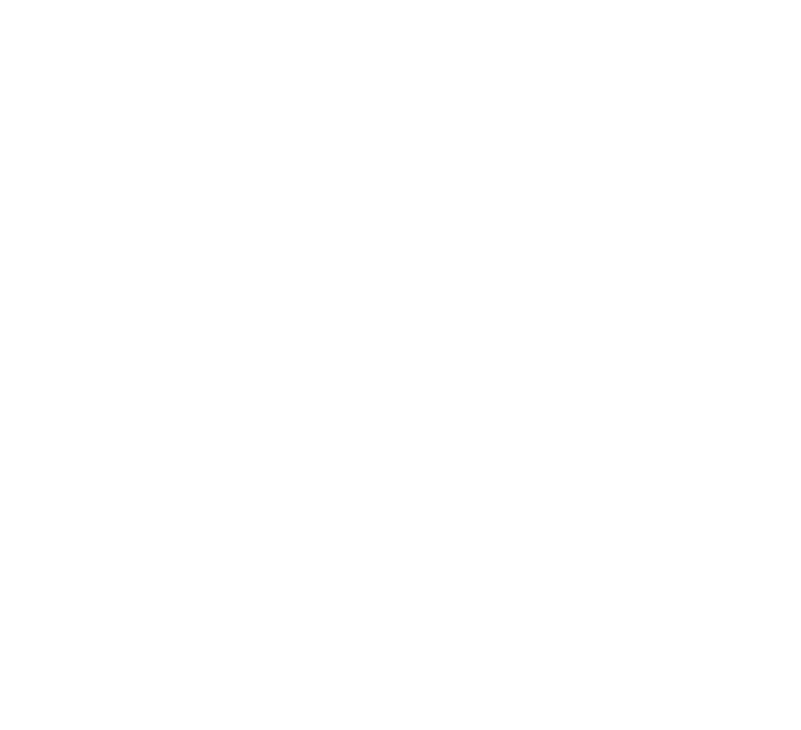
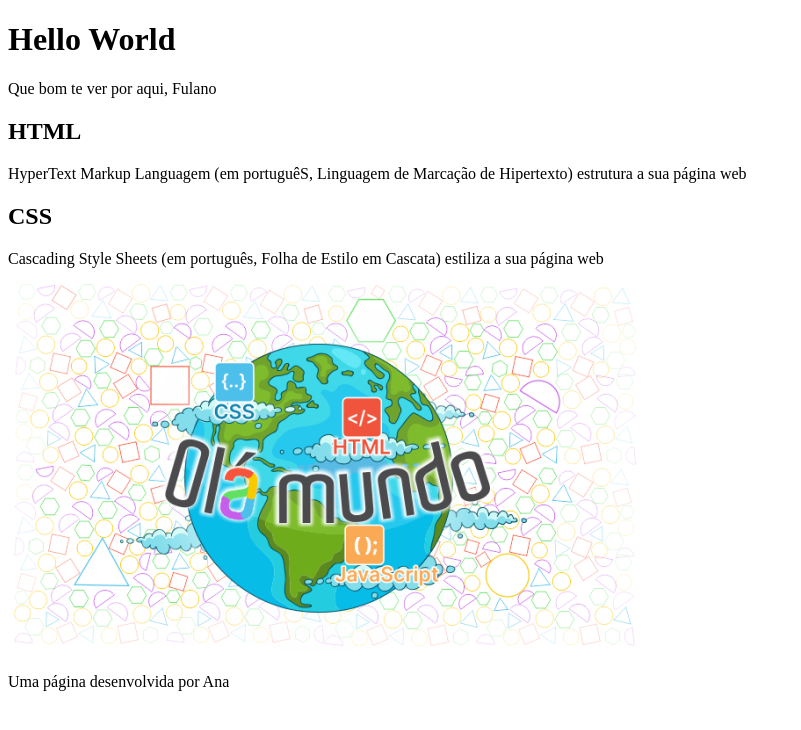
Before and after one commit to AnaLauraProf/Hello-world, a plain HTML site: page index.html in a window 1280 px wide. Shown: the whole page, without its empty margins (0-801 px from the left). Drawn offline with Linux system fonts and the light colour scheme.

Commit message:
finalizando a página HTML

```diff
--- a/index.html
+++ b/index.html
@@ -6,6 +6,29 @@
     <title>Hello World</title>
 </head>
 <body>
+    <heard>
+        <h1>Hello World</h1>
+        <p> Que bom te ver por aqui, Fulano</p>
+
+    </heard>
+
+    <section>
+        <h2>HTML</h2>
+        <P>HyperText Markup Languagem (em portuguêS, Linguagem de Marcação de Hipertexto) estrutura a sua página web</P>
+
+        <h2>CSS</h2>
+        <P>Cascading Style Sheets (em português, Folha de Estilo em Cascata) estiliza a sua página web</P>
+        <img src="imagem/alura -Olá Mundo.png" alt="Imagem com figuras geomátricas ao fundo e uma figura do planeta Terra a frente, com a inscrição Olá Mundo em letras coloridas">
+
+
+
+    </section>
+
+
+    <footer>
+        <p>Uma página desenvolvida por Ana</p>
+
+    </footer>
 
 </body>
 </html>
```
Also changed, not shown: imagem/alura -Olá Mundo.png (added).
